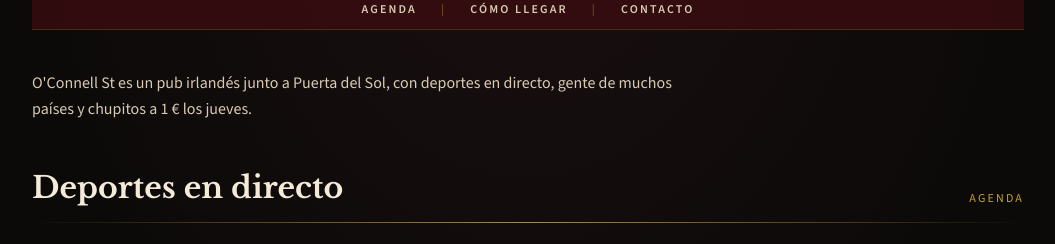
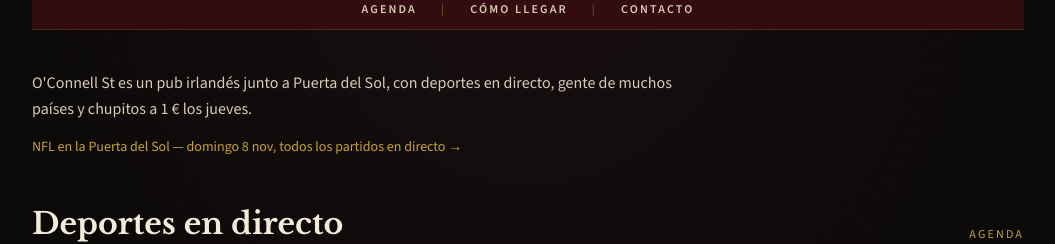
Before and after one commit to salachangolive-glitch/oconnells-madrid, a Next.js app: page /es in a window 1280 px wide. Shown: the part 935-1179 px from the top of the page, without its empty margins (112-1167 px from the left). Built offline with nearby package versions, Linux system fonts and the light colour scheme; no server answers.

Commit message:
SEO (DG): internal links to NFL 8 Nov page from home + What's On (EN /nfl-madrid, ES /es/nfl-madrid)

```diff
--- a/app/es/page.tsx
+++ b/app/es/page.tsx
@@ -53,6 +53,11 @@
           O&apos;Connell St es un pub irlandés junto a Puerta del Sol, con
           deportes en directo, gente de muchos países y chupitos a 1 € los
           jueves.
+        </p>
+        <p className="mt-3">
+          <Link href="/es/nfl-madrid" className="text-sm text-gold hover:text-cream">
+            NFL en la Puerta del Sol — domingo 8 nov, todos los partidos en directo →
+          </Link>
         </p>
       </section>
 
--- a/app/es/whats-on/page.tsx
+++ b/app/es/whats-on/page.tsx
@@ -35,6 +35,11 @@
           tenis y más. Consulta Hoy y los próximos 7 días, o pregunta en
           la barra si buscas un evento concreto.
         </p>
+        <p>
+          <Link href="/es/nfl-madrid" className="text-gold underline">
+            NFL en la Puerta del Sol — domingo 8 nov, todos los partidos en directo
+          </Link>
+        </p>
       </Section>
 
       <Section title="Chupitos a 1 € los jueves">
--- a/app/page.tsx
+++ b/app/page.tsx
@@ -48,6 +48,11 @@
         <p className="text-sm leading-relaxed text-cream-muted sm:text-base">
           O&apos;Connell St is an Irish pub by Puerta del Sol, with live sports,
           an international crowd, and €1 shots on Thursdays.
+        </p>
+        <p className="mt-3">
+          <Link href="/nfl-madrid" className="text-sm text-gold hover:text-cream">
+            NFL at Puerta del Sol — Sunday 8 Nov, every game live →
+          </Link>
         </p>
       </section>
 
--- a/app/whats-on/page.tsx
+++ b/app/whats-on/page.tsx
@@ -33,6 +33,11 @@
           football, NFL, NBA, rugby, Formula 1, tennis and more. See Today and the next 7 days on this page, or ask at the bar if you&apos;re
           looking for a specific game.
         </p>
+        <p>
+          <Link href="/nfl-madrid" className="text-gold underline">
+            NFL at Puerta del Sol — Sunday 8 Nov, every game live
+          </Link>
+        </p>
       </Section>
 
       <Section title="Thursday €1 shots">
```
